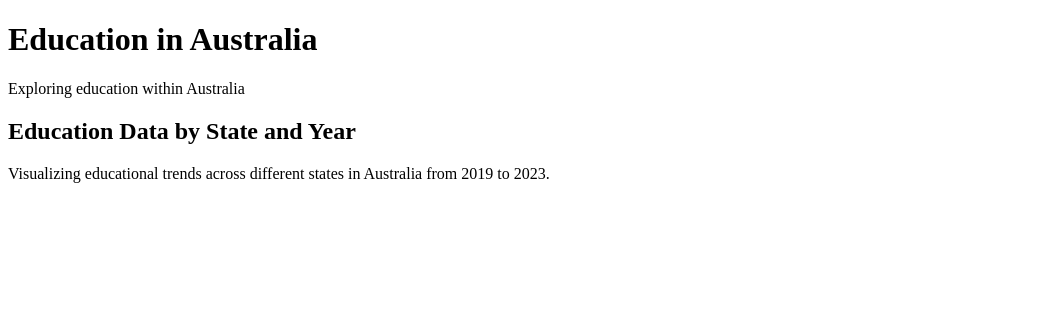
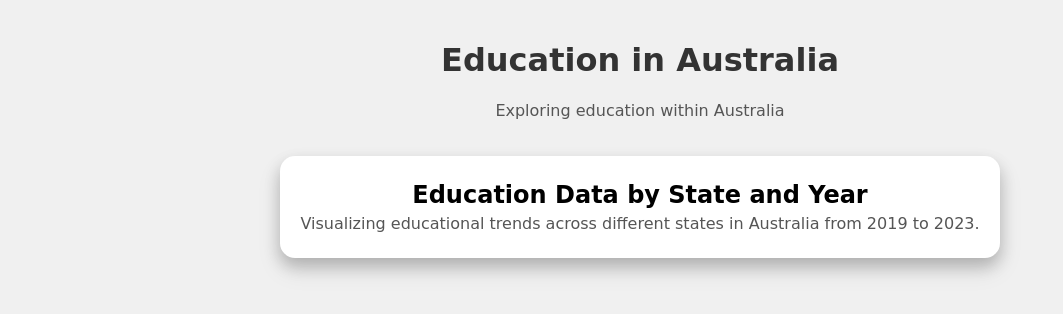
Before and after one commit to melvinp473/FIT3179, a plain HTML site: page index.html in a window 1280 px wide. Shown: the whole page, without its empty margins (0-1063 px from the left). Drawn offline with Linux system fonts and the light colour scheme; a script that the page names is missing; a web font is replaced by a local one.

Commit message:
css minor fix

```diff
--- a/index.html
+++ b/index.html
@@ -9,7 +9,8 @@
     <link rel="preconnect" href="https://fonts.googleapis.com">
     <link rel="preconnect" href="https://fonts.gstatic.com" crossorigin>
     <link href="https://fonts.googleapis.com/css2?family=Playwrite+IS:wght@100..400&display=swap" rel="stylesheet">
-    <link rel="stylesheet" type="text/css" href="css/style.css" media="all">
+    <link rel="stylesheet" href="https://raw.githubusercontent.com/melvinp473/FIT3179/refs/heads/main/css/styles.css">
+    <link rel="stylesheet" href="css/style.css">
     <title>Education in Australia</title>
 </head>
 <body>
```
